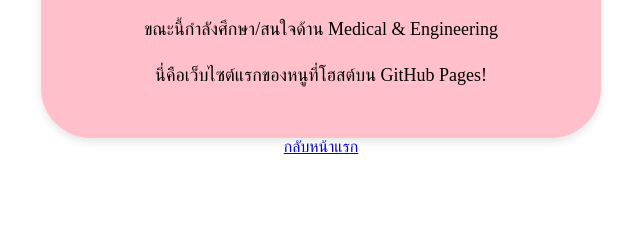
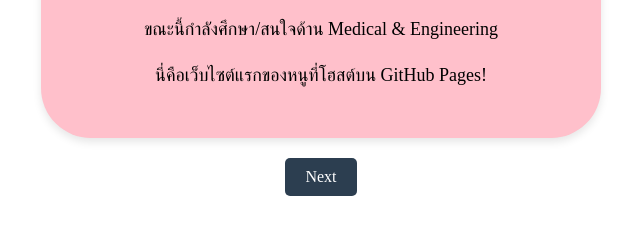
Before and after one commit to s34332/s34332.github.io, a plain HTML site: page index.html in a window 1280 px wide. Shown: the part 200-434 px from the top of the page, without its empty margins (319-959 px from the left). Drawn offline with Linux system fonts and the light colour scheme.

Commit message:
Update index.html

```diff
--- a/index.html
+++ b/index.html
@@ -4,6 +4,10 @@
 <meta charset="UTF-8">
 <title>หน้าแนะนำตัวของฉัน</title>
 <style>
+
+.btn { display: inline-block; background: #2c3e50; color: white; padding: 10px
+20px; text-decoration: none; border-radius: 5px; margin-top: 20px; }
+
 body {
 background-color: #lightpink; color: #33;
 text-align: center; padding: 50px;
@@ -29,7 +33,7 @@
 </body>
 </html>
 <!-- ปุ่มกดกลับหน้าแรก -->
-<a href="index.html" class="btn"> กลับหน้าแรก</a>
+<a href="portfolio.html" class="btn"> Next</a>
 </div>
 </body>
 </html>
```
